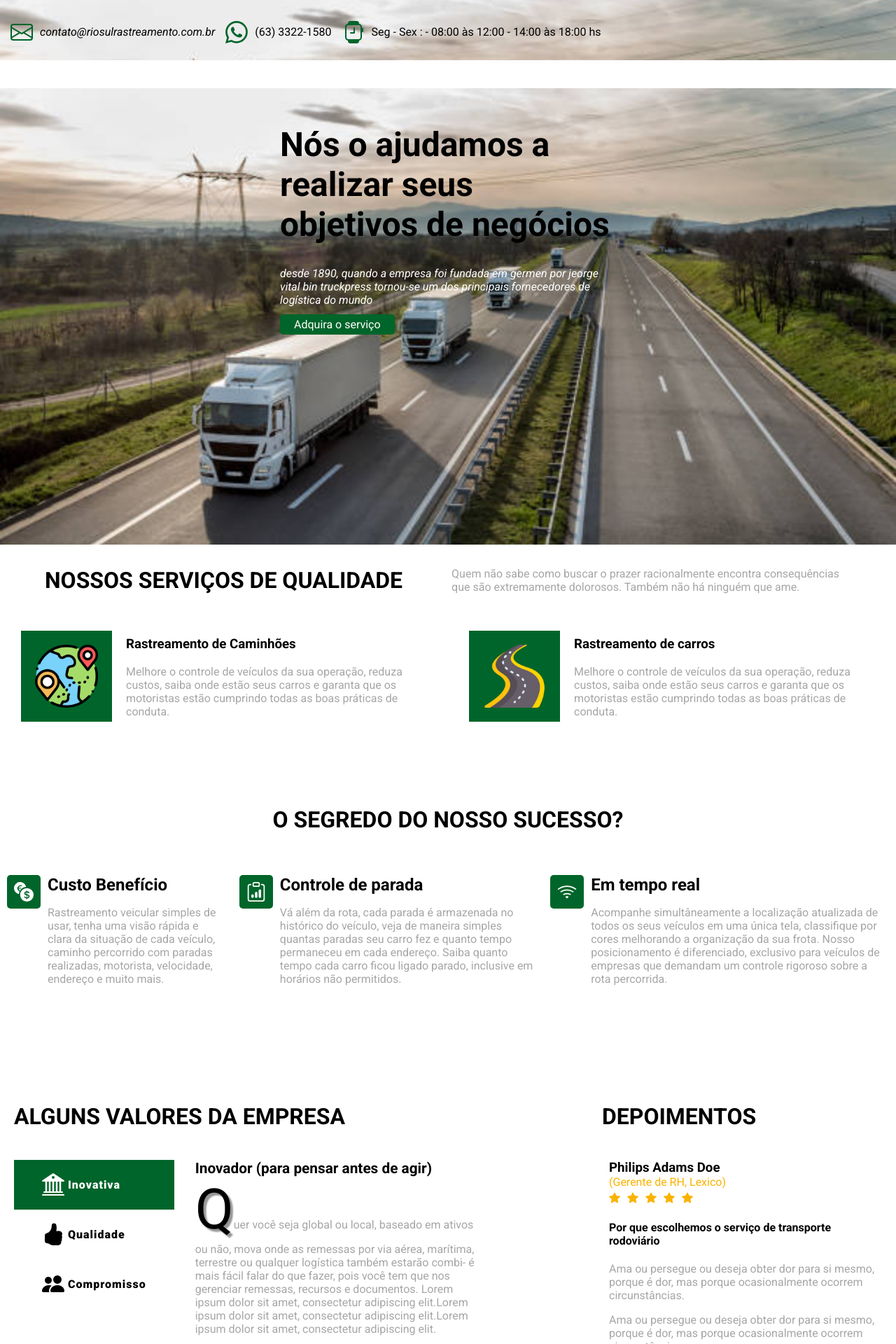
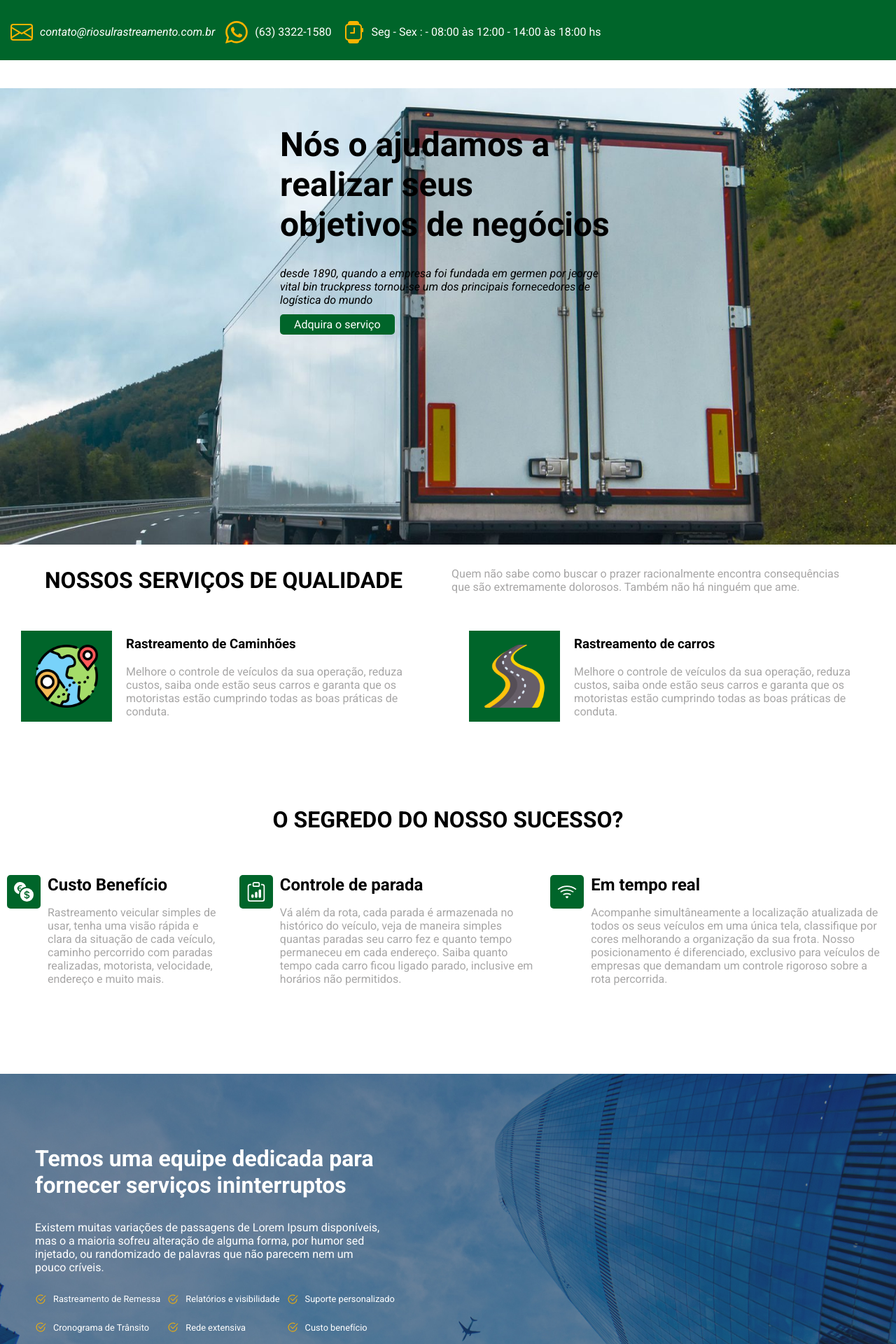
Before and after one commit to arielsardinha/rio-sul, a Next.js app: page / in a window 1280 px wide. Shown: the part 100-2020 px from the top of the page at 70% size. Built offline with nearby package versions, Linux system fonts and the light colour scheme.

Commit message:
atualização

```diff
--- a/src/pages/index.tsx
+++ b/src/pages/index.tsx
@@ -17,10 +17,10 @@ export default function Home() {
       <main>
         <SectionOne />
         <SectionSeven />
-        <SectionTwo />
+        {/* <SectionTwo /> */}
         <SectionThree />
         {/* <SectionFour /> */}
-        <SectionFive />
+        {/* <SectionFive /> */}
         <SectionSix />
       </main>
       <Footer />
--- a/src/ui/components/dataInformation/dataInformation.scss
+++ b/src/ui/components/dataInformation/dataInformation.scss
@@ -7,11 +7,15 @@
     display: flex;
     align-items: center;
     margin: 15px 0 0 15px;
+    a,
+    p {
+      color: var(--text-white);
+    }
     svg {
       margin-right: 10px;
     }
     svg {
-      color: var(--color-secondary);
+      color: var(--color-primary);
     }
     &.data {
       color: var(--color-primary);
--- a/src/ui/partials/header/header.scss
+++ b/src/ui/partials/header/header.scss
@@ -1,11 +1,12 @@
 .header-container {
   padding-top: 90px;
-  & > div {
-    background-image: url("/background-header.jpeg");
+  .box-header {
+    background-image: url("/background-header.jpg");
     background-size: cover;
     background-repeat: no-repeat;
+    background-position: center;
   }
-  .box-header{
+  .box-header {
     padding-top: 20px;
     margin-top: 40px;
   }
@@ -20,7 +21,6 @@
     }
     p {
       font-style: italic;
-      color: var(--text-white);
     }
     a {
       color: var(--text-white);
--- a/src/ui/partials/sections/section2/section2.tsx
+++ b/src/ui/partials/sections/section2/section2.tsx
@@ -4,7 +4,7 @@ import Testimonials from "@components/informationSections/sessao2/testimonials"
 const SectionTwo = () =>(
     <section id="algunsValores" className="box-sec2 container">
         <CompanyValues />
-        <Testimonials />
+        {/* <Testimonials /> */}
     </section>
 )
 
--- a/src/ui/partials/sections/section3/section3.scss
+++ b/src/ui/partials/sections/section3/section3.scss
@@ -1,7 +1,7 @@
 .box-sectionThree {
   margin: 30px auto;
   padding: 70px 50px;
-  background-image: url("/backgrounds/background-section-3.png");
+  background-image: url("/backgrounds/tp-img-2.jpg");
   background-position: center;
   background-repeat: no-repeat;
   background-size: cover;
```
Also changed, not shown: public/background-header.jpg (added), public/backgrounds/background-section-3.png (deleted).
